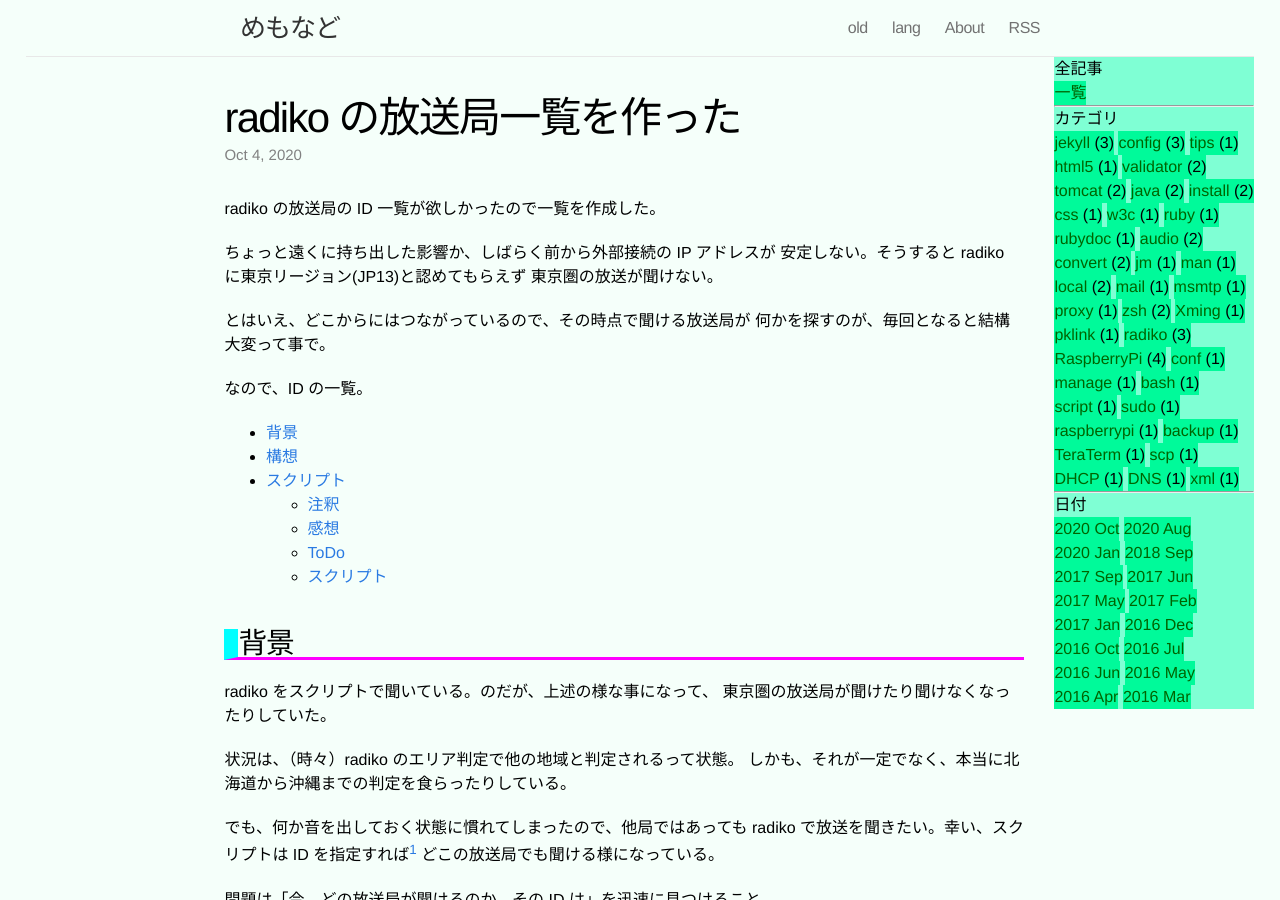
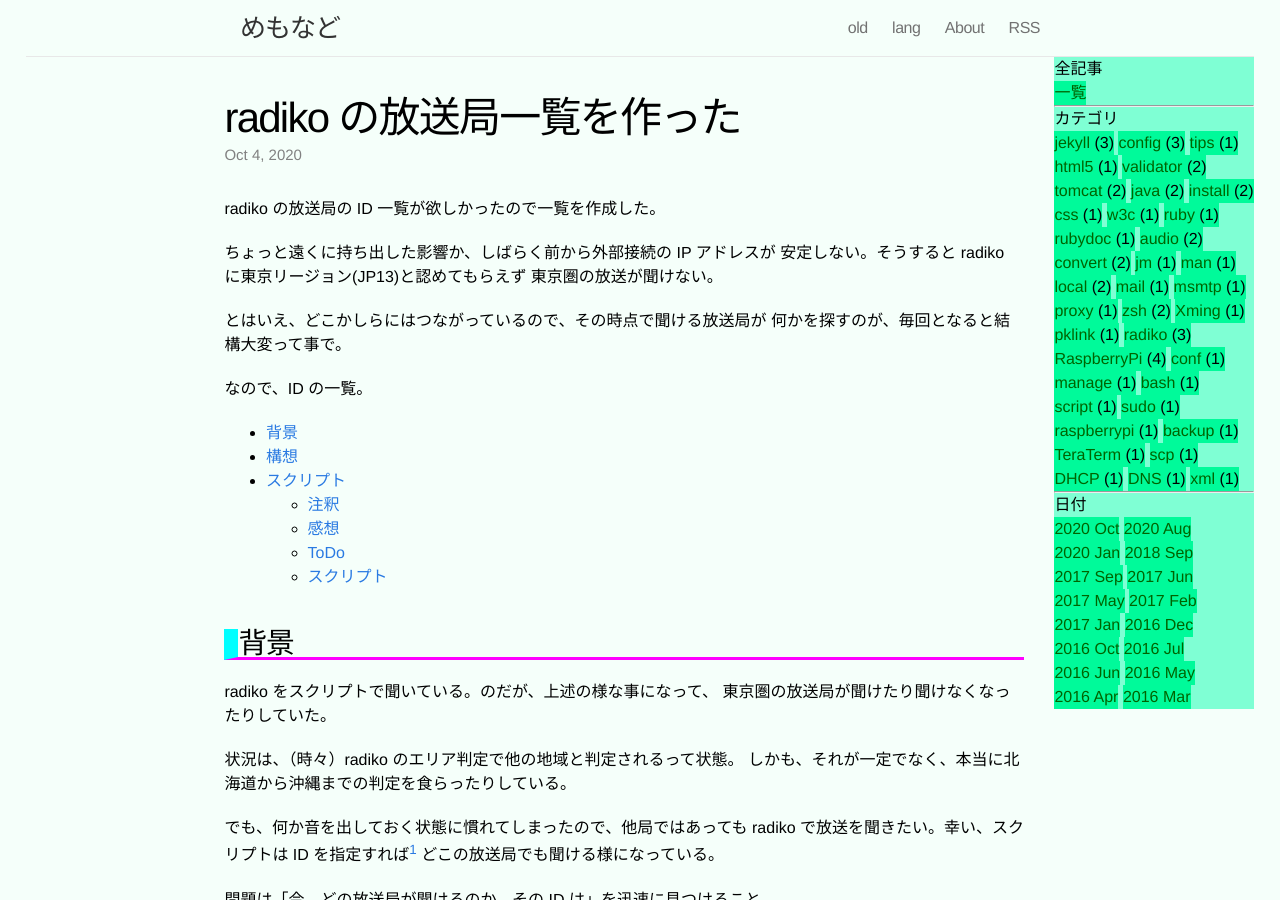
Before and after one commit to tayu/pages, a Jekyll site: the page built from main/_posts/2020-10-04-radiko-xml.md, in a window 1280 px wide and 900 px high. Built offline with Jekyll 4.4.1, drawn with Linux system fonts in a browser that asks for light colours; part of the change alters nothing that is shown; some of the changed text lies outside the part shown.

Commit message:
2020-12-25

```diff
--- a/main/_posts/2020-10-04-radiko-xml.md
+++ b/main/_posts/2020-10-04-radiko-xml.md
@@ -9,7 +9,7 @@ radiko の放送局の ID 一覧が欲しかったので一覧を作成した。
 安定しない。そうすると radiko に東京リージョン(JP13)と認めてもらえず
 東京圏の放送が聞けない。
 
-とはいえ、どこからにはつながっているので、その時点で聞ける放送局が
+とはいえ、どこかしらにはつながっているので、その時点で聞ける放送局が
 何かを探すのが、毎回となると結構大変って事で。
 
 なので、ID の一覧。
@@ -95,7 +95,7 @@ V3 が出ているので、そっちへの対応。
 
 HTML="radiko.html"
 ODIR="area"
-HRER="13"
+HERE="13"
 
 declare AREANAME=(
     "北海道"
@@ -252,13 +252,13 @@ _toc() {
   <div>
   <span class="area_list">
 EOF
-    for i in $(seq ${HRER} ${HRER}); do
+    for i in $(seq ${HERE} ${HERE}); do
 	cat <<EOF
   <a href="#JP${i}">JP${i}:${AREANAME[$((i - 1))]}</a>
 EOF
     done
     for i in $(seq 1 47); do
-	if [ ${HRER} -eq $i ]; then continue; fi
+	if [ ${HERE} -eq $i ]; then continue; fi
 	cat <<EOF
   <a href="#JP${i}">JP${i}:${AREANAME[$((i - 1))]}</a>
 EOF
@@ -278,7 +278,7 @@ _main() {
     _head >> ${HTML}
 
     _toc >> ${HTML}
-    for i in $(seq ${HRER} ${HRER}); do
+    for i in $(seq ${HERE} ${HERE}); do
 	n="${AREANAME[$((i - 1))]}"
 	_areahead JP${i} ${n} >> ${HTML}
 	_genHtml JP${i} ${n} >> ${HTML}
@@ -286,7 +286,7 @@ _main() {
     done
     for i in $(seq 1 47); do
 
-	if [ ${HRER} -eq $i ]; then continue; fi
+	if [ ${HERE} -eq $i ]; then continue; fi
 
 	n="${AREANAME[$((i - 1))]}"
 	_areahead JP${i} ${n} >> ${HTML}
```
